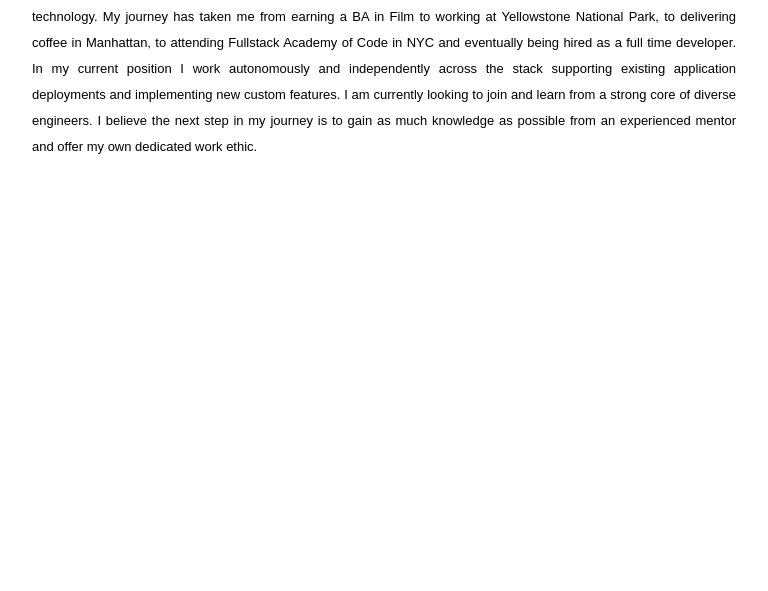
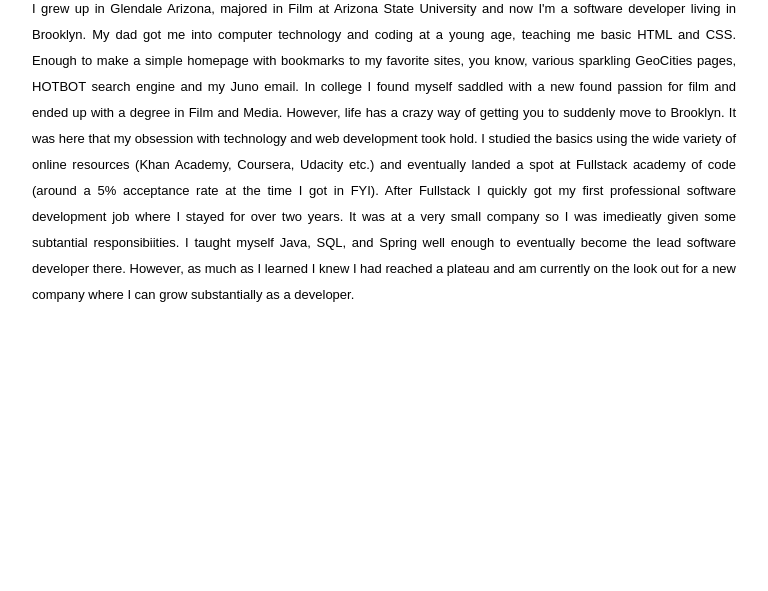
Before and after one commit to richardalexandermichels/portfolio_app, a website: page public/about.html in a window 1280 px wide. Shown: the part 209-800 px from the top of the page, without its empty margins (256-1024 px from the left). Drawn offline with Linux system fonts and the light colour scheme.

Commit message:
changed my story page

```diff
--- a/public/about.html
+++ b/public/about.html
@@ -13,26 +13,30 @@
             HI
           </h3>
           <p class="italic">
-          	some quote probably
-	      </p>
+ 						"I like cappuccino, actually. But even a bad cup of coffee is better than no coffee at all." David Lynch
+	      	</p>
 	     </br>
 	     <h2 class="title mobile-margin-top">
               My Story
          </h2>
           <div class="content">
-			I am a relative newcomer to software development who has
-			attained a position in the field driven by my passion
-			for technology. My journey has taken me from earning a BA
-			in Film to working at Yellowstone National Park, to delivering
-			coffee in Manhattan, to attending Fullstack Academy of Code in NYC
-			and eventually being hired as a full time developer. In my current
-			position I work autonomously and independently
-			across the stack supporting existing application deployments
-			and implementing new custom features. I am currently looking to
-			join and learn from a strong core of diverse engineers.
-			I believe the next step in my journey is to gain as much knowledge
-			as possible from an experienced mentor and offer my own dedicated
-			work ethic.
+						I grew up in Glendale Arizona, majored in Film at Arizona State University and now I'm a
+						software developer living in Brooklyn. My dad got me into computer technology and coding
+						at a young age, teaching me basic HTML and CSS. Enough to make a simple homepage with
+						bookmarks to my favorite sites, you know, various sparkling GeoCities pages, HOTBOT search
+						engine and my Juno email.
+
+						In college I found myself saddled with a new found passion for film and ended up with a degree
+						in Film and Media. However, life has a crazy way of getting you to suddenly move to Brooklyn.
+						It was here that my obsession with technology and web development took hold. I studied the basics using
+						the wide variety of online resources (Khan Academy, Coursera, Udacity etc.) and eventually landed a
+						spot at Fullstack academy of code (around a 5% acceptance rate at the time I got in FYI).
+
+						After Fullstack I quickly got my first professional software development job where I stayed for over
+						two years. It was at a very small company so I was imedieatly given some subtantial responsibiities.
+						I taught myself Java, SQL, and Spring well enough to eventually become the lead software developer
+						there. However, as much as I learned I knew I had reached a plateau and am currently on the look out
+						for a new company where I can grow substantially as a developer.
           </div>
         </div>
       </div>
```
